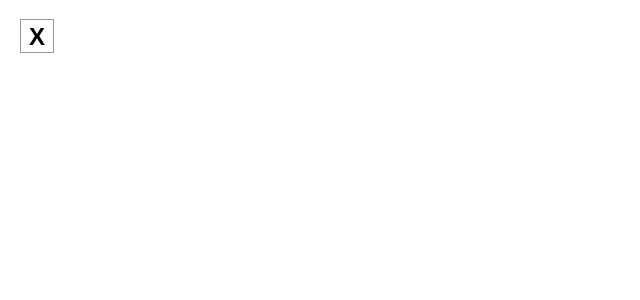
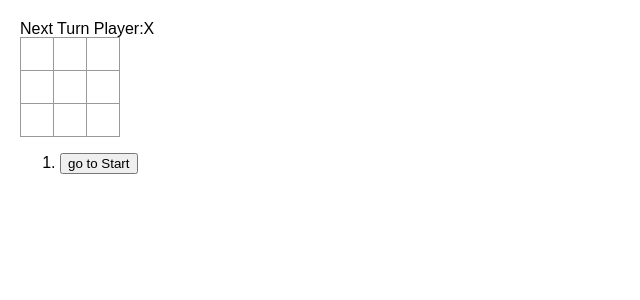
Before and after one commit to kavinshah/tictactoe, a React (Create React App) app in the folder src/: page / in a window 1280 px wide. Shown: the top 300 px of the page, without its empty margins (0-640 px from the left). Built offline with nearby package versions, Linux system fonts and the light colour scheme; the HTML template or start-up script is replaced by a standard one.

Commit message:
completed game

```diff
--- a/src/App.js
+++ b/src/App.js
@@ -1,3 +1,104 @@
-export default function Square() {
-  return <button className="square">X</button>;
+import {useState} from 'react'
+
+function Square({onClickHandler, value}) {
+  return (
+    <button
+      className="square"
+      onClick={onClickHandler}>{value}
+    </button>
+  );
 }
+
+export default function Board(){
+  const [squares, setSquares] = useState(Array(9).fill(null));
+  const [history, setHistory] = useState([Array(9).fill(null)]);
+  let state = '';
+
+  function handleClick(index)
+  {
+    if(squares[index] || calculateWinner(squares))
+      return;
+    const newsquares = squares.slice();
+    newsquares[index]=!(history.length%2===0)?'X':'O';
+    setHistory([...history, newsquares]);
+    setSquares(newsquares);
+  }
+
+  function jumpTo(step)
+  {
+    //console.log("jump to step:" + step);
+    setHistory(history.slice(0, step));
+    setSquares(history[step-1]);
+  }
+
+  let winner=calculateWinner(squares);
+
+  if(winner)
+  {
+    state = ('Winner is Player:'+winner);
+  }
+  else
+  {
+    state = 'Next Turn Player:' + (!(history.length%2===0)?'X':'O');
+  }
+
+  const states = history.map((value, index) => {
+    let stepname='';
+    if(index===0)
+      stepname='go to Start';
+    else
+      stepname='go to Step:' + (index);
+    return(
+    <li key={index}><button onClick={()=> jumpTo(index+1)}>{stepname}</button></li>
+    );
+  });
+
+  return (
+    <>
+    <div className='state'>{state}</div>
+    <div className='board'>
+      <div className="board-row">
+      <Square onClickHandler={()=>handleClick(0)} value={squares[0]}/>
+      <Square onClickHandler={()=>handleClick(1)} value={squares[1]}/>
+      <Square onClickHandler={()=>handleClick(2)} value={squares[2]}/>
+      </div>
+      <div className="board-row">
+      <Square onClickHandler={()=>handleClick(3)} value={squares[3]}/>
+      <Square onClickHandler={()=>handleClick(4)} value={squares[4]}/>
+      <Square onClickHandler={()=>handleClick(5)} value={squares[5]}/>
+      </div>
+      <div className="board-row">
+      <Square onClickHandler={()=>handleClick(6)} value={squares[6]}/>
+      <Square onClickHandler={()=>handleClick(7)} value={squares[7]}/>
+      <Square onClickHandler={()=>handleClick(8)} value={squares[8]}/>
+      </div>
+    </div>
+    <ol>{states}</ol>
+    </>
+  );
+}
+
+function calculateWinner(squares)
+{
+  const combinations=[
+    [0,1,2],
+    [3,4,5],
+    [6,7,8],
+    [0,3,6],
+    [1,4,7],
+    [2,5,8],
+    [0,4,8],
+    [2,4,6]
+  ];
+
+  for(let i=0; i<combinations.length; i++)
+  {
+    const combination=combinations[i];
+    if(squares[combination[0]]
+      && squares[combination[0]]===squares[combination[1]]
+      && squares[combination[0]]===squares[combination[2]])
+      return squares[combination[0]];
+  }
+
+  return null;
+}
```
